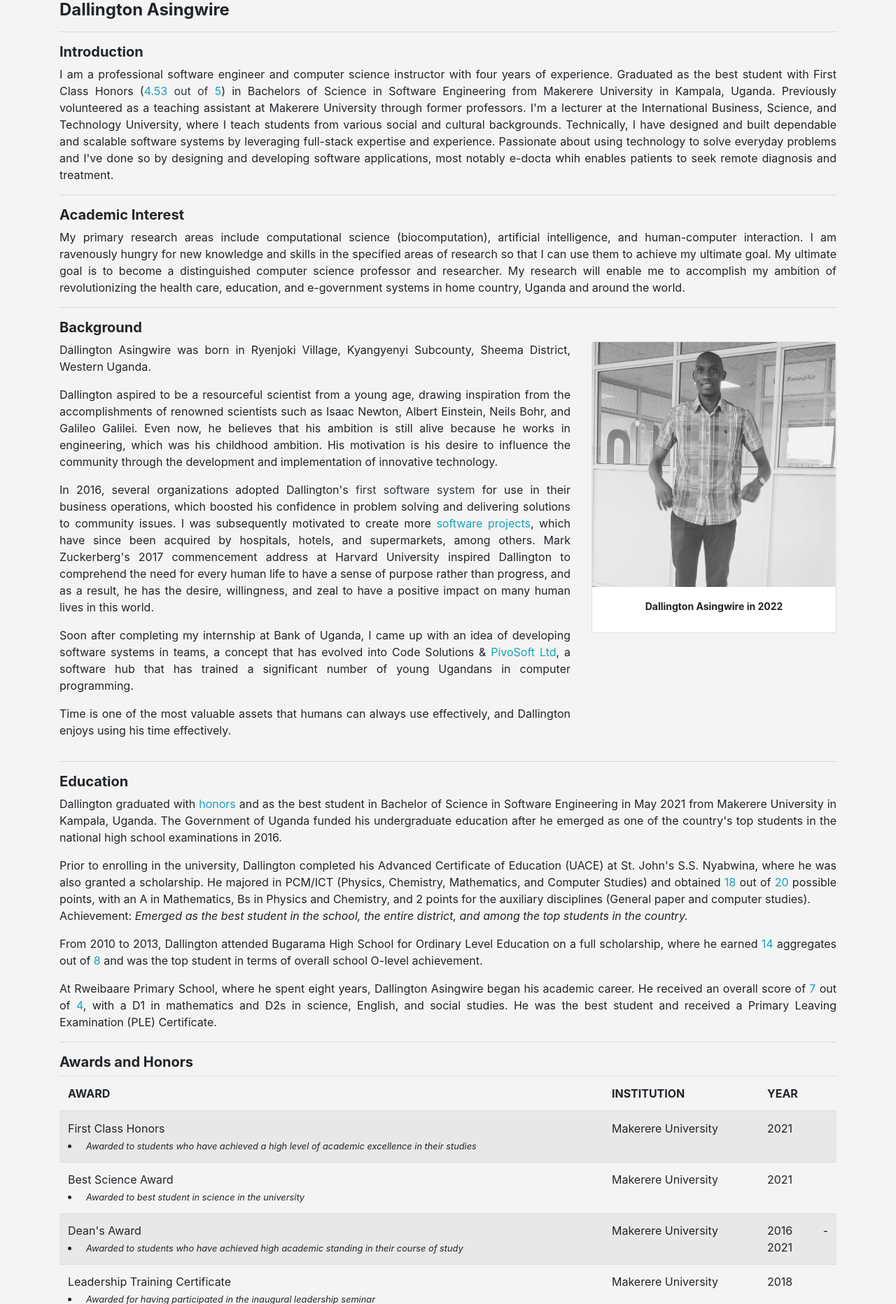
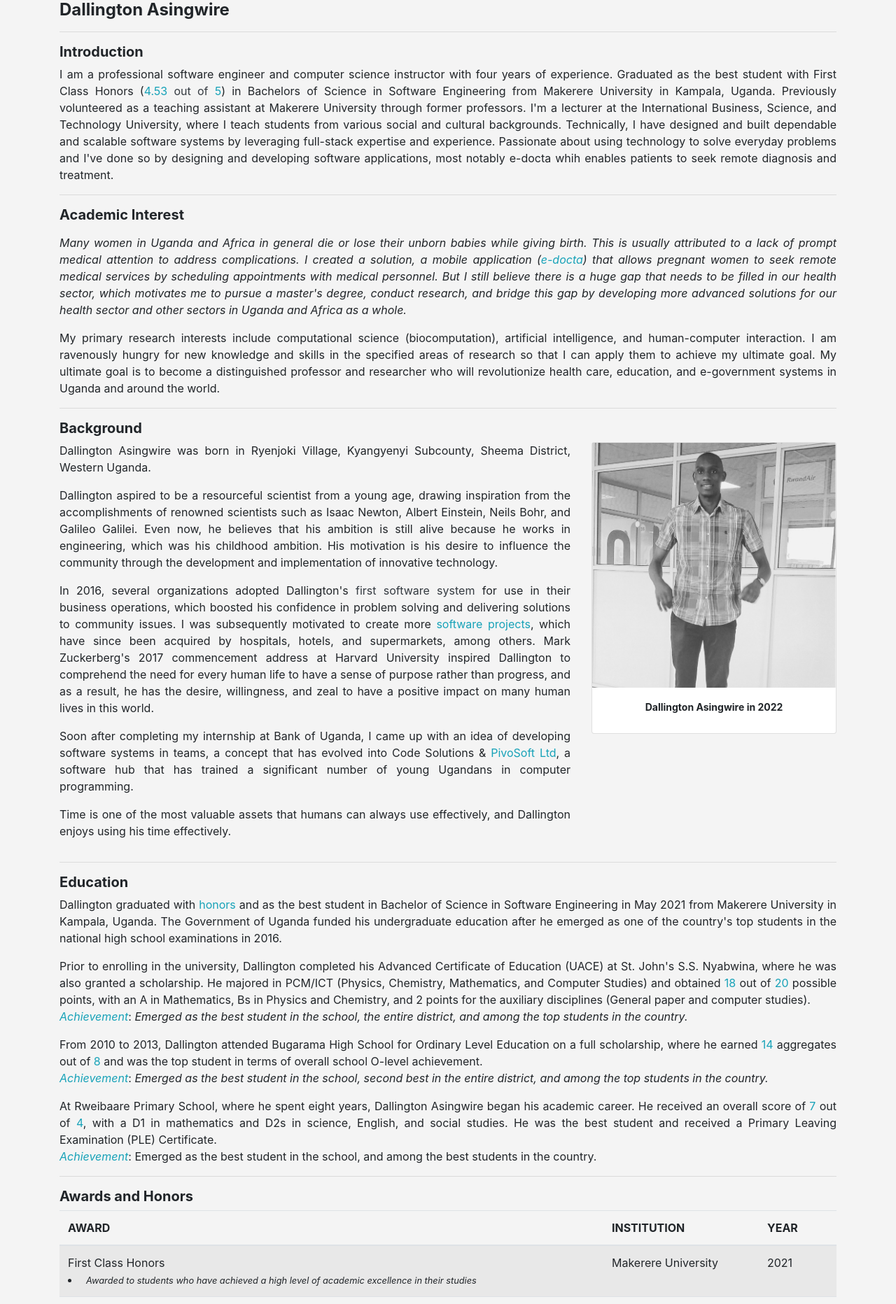
Before and after one commit to d-asingwire/dallingtonug, a PHP site: page / in a window 1280 px wide. Shown: the part 96-1960 px from the top of the page at 70% size. Run offline with PHP 8.4, Linux system fonts and the light colour scheme.

Commit message:
changed information about research and achievements

```diff
--- a/index.php
+++ b/index.php
@@ -84,23 +84,27 @@
                 Bachelors of Science in Software Engineering from Makerere University in Kampala, Uganda. Previously
                 volunteered as a teaching assistant at Makerere University
                 through former professors. I'm a lecturer at the International Business, Science, and Technology
-                University,
-                where I teach students from various social and cultural backgrounds.
+                University, where I teach students from various social and cultural backgrounds.
                 Technically, I have designed and built dependable and scalable software systems by leveraging full-stack
                 expertise and experience. Passionate about using technology to solve everyday problems and I've done so
-                by
-                designing and developing software applications, most notably e-docta whih enables patients to seek
+                by designing and developing software applications, most notably e-docta whih enables patients to seek
                 remote diagnosis and treatment.
                 <hr>
             <h5>Academic Interest</h5>
             <p>
-                My primary research areas include computational science (biocomputation), artificial intelligence, and
-                human-computer interaction.
-                I am ravenously hungry for new knowledge and skills in the specified areas of research so that I can use
-                them to achieve my ultimate goal.
-                My ultimate goal is to become a distinguished computer science professor and researcher. My research
-                will enable me to accomplish my ambition of revolutionizing the health care, education, and e-government
-                systems in home country, Uganda and around the world.
+
+            <p>
+                <i>
+                    Many women in Uganda and Africa in general die or lose their unborn babies while giving birth.
+                    This is usually attributed to a lack of prompt medical attention to address complications. I created a solution, a mobile application (<span class="text-info">e-docta</span>) that allows pregnant women to seek remote medical services by scheduling appointments with medical personnel.
+                    But I still believe there is a huge gap that needs to be filled in our health sector, which motivates me to pursue a master's degree,
+                    conduct research, and bridge this gap by developing more advanced solutions for our health sector and other sectors in Uganda and Africa as a whole.
+                </i>
+
+            </p>
+
+
+            My primary research interests include computational science (biocomputation), artificial intelligence, and human-computer interaction. I am ravenously hungry for new knowledge and skills in the specified areas of research so that I can apply them to achieve my ultimate goal. My ultimate goal is to become a distinguished professor and researcher who will revolutionize health care, education, and e-government systems in Uganda and around the world.
             </p>
             <hr>
         </div>
@@ -174,19 +178,22 @@
                 Chemistry, Mathematics, and Computer Studies) and obtained <span class="text-info">18</span> out of
                 <span class="text-info">20</span> possible points, with an A in Mathematics, Bs in Physics and
                 Chemistry, and 2 points for the auxiliary disciplines (General paper and computer studies).
-                <br>Achievement:<i> Emerged as the best student in the school, the entire district, and among the top
+                <br><i class="text-info">Achievement</i>:<i> Emerged as the best student in the school, the entire district, and among the top
                     students in the country.</i>
             </p>
 
             <p>
                 From 2010 to 2013, Dallington attended Bugarama High School for Ordinary Level Education on a full
                 scholarship, where he earned <span class="text-info">14</span> aggregates out of <span class="text-info">8</span> and was the top student in terms of overall school O-level achievement.
+                <br><i class="text-info">Achievement</i>:<i> Emerged as the best student in the school, second best in the entire district, and among the top
+                    students in the country.</i>
             </p>
 
             <p>
                 At Rweibaare Primary School, where he spent eight years, Dallington Asingwire began his academic career.
                 He received an overall score of <span class="text-info">7</span> out of <span class="text-info">4</span>, with a D1 in mathematics and D2s in science, English, and social
                 studies. He was the best student and received a Primary Leaving Examination (PLE) Certificate.
+                <br><i class="text-info">Achievement</i>: Emerged as the best student in the school, and among the best students in the country.</i>
             </p>
             <hr>
 
@@ -620,8 +627,6 @@
                             <td>In a hostel, this software is used to manage rooms, record payments, and generate reports.</td>
                         </tr> -->
 
-
-
                         <tr>
                             <td><a href="http://sms.parkproug.com/" target="_blank"> School Management System</a></td>
                             <td>used by school teachers and administrators to manage records such as registered
```
